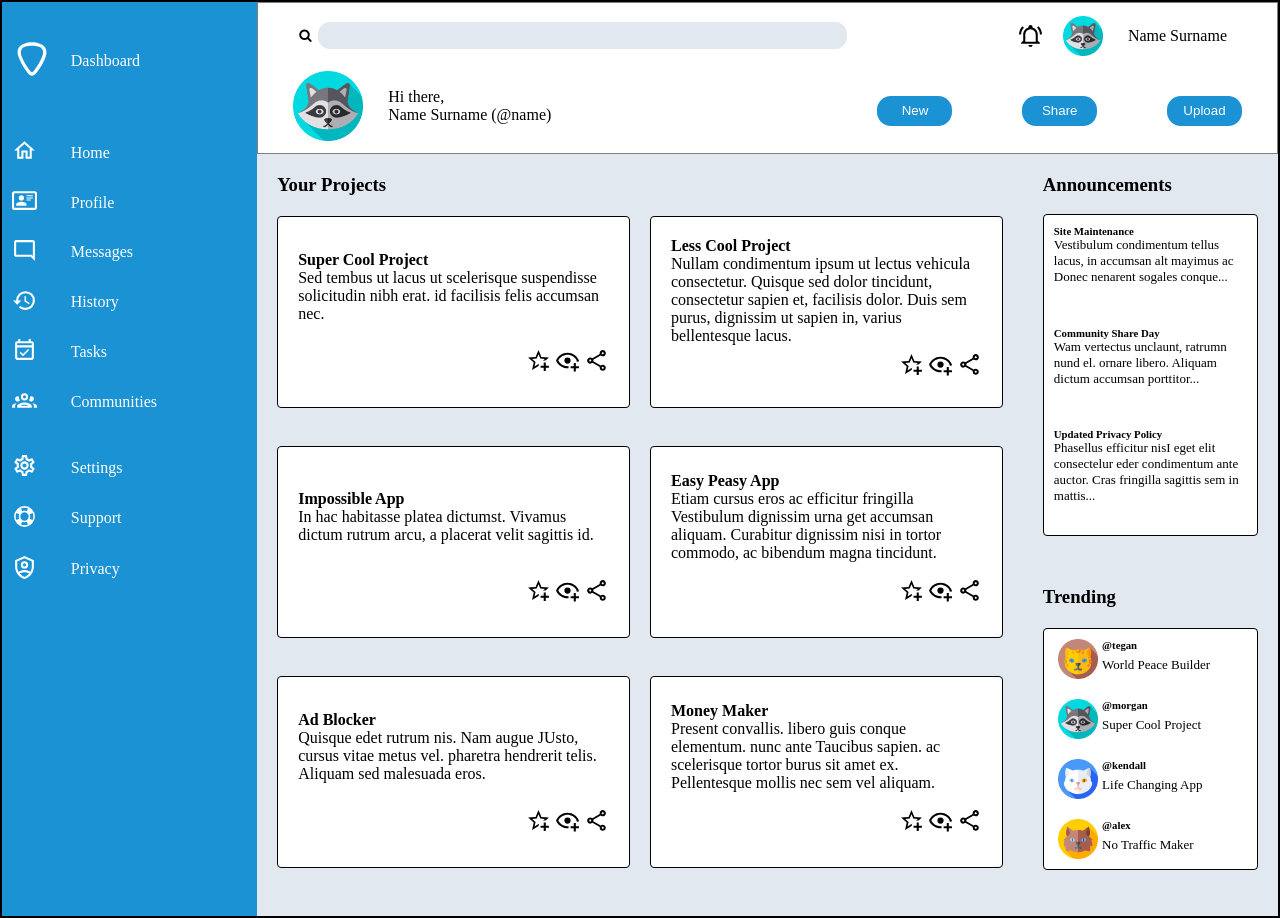
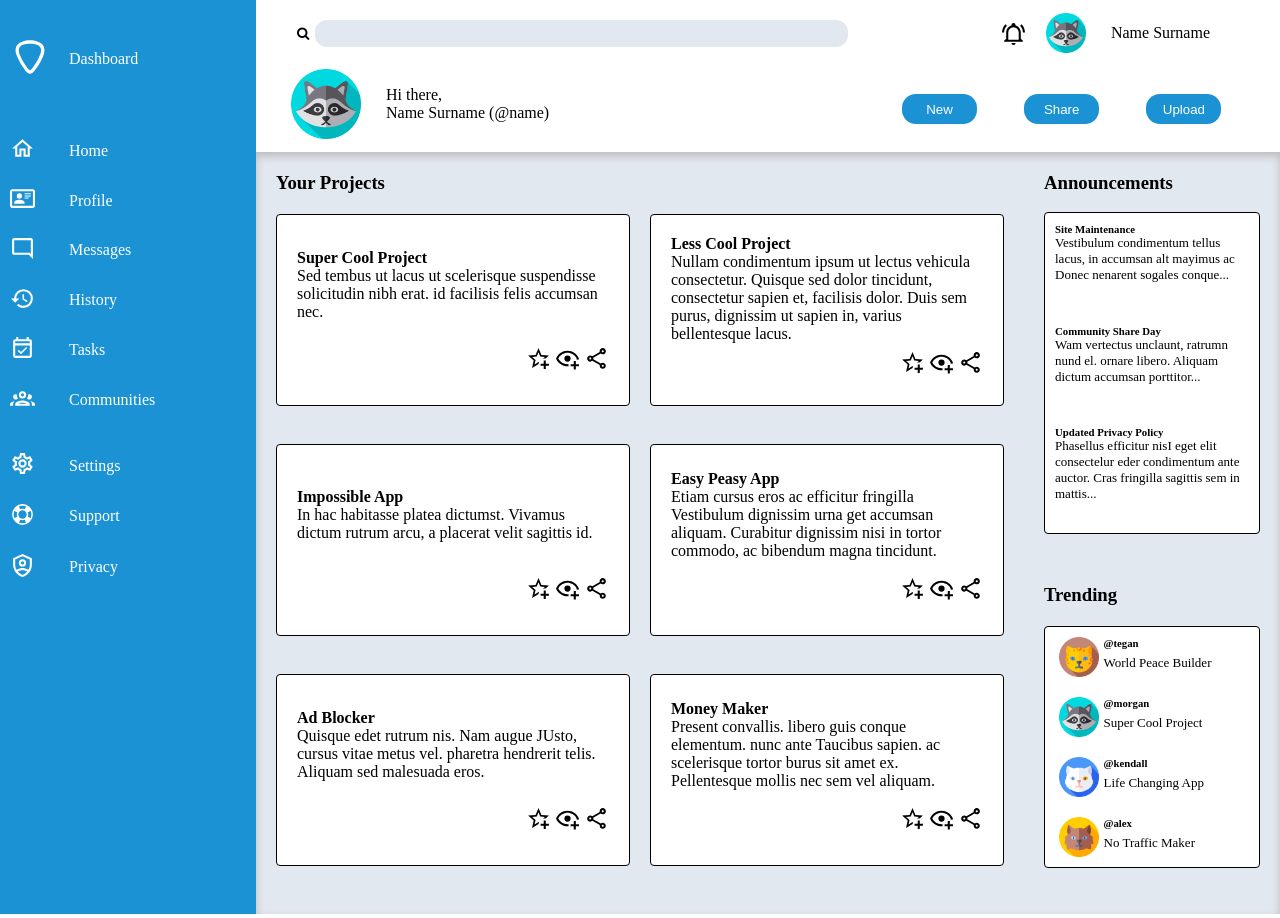
Before and after one commit to assaf-git/admin-dashboard, a plain HTML site: page index.html in a window 1280 px wide. Drawn offline with Linux system fonts and the light colour scheme.

Commit message:
Tweak header elements positioning

```diff
--- a/style.css
+++ b/style.css
@@ -3,7 +3,6 @@
 }
 
 .container {
-    border: 2px solid black;
     display: grid;
     grid-template-columns: 1fr 4fr;
     grid-template-rows: 1fr 5fr;
@@ -20,7 +19,6 @@
     grid-template-areas:
     "search user-p"
     "user-i buttons";
-    border: 1px solid gray;
     padding-left: 35px;
     padding-right: 35px;
 }
@@ -50,6 +48,7 @@
     display: flex;
     justify-content: flex-end;
     align-items: center;
+    padding-right: 20px;
 }
 
 .user-profile img {
@@ -81,7 +80,7 @@
 .header .header-buttons {
     grid-area: buttons;
     display: flex;
-    justify-content: space-between;
+    justify-content: space-around;
     align-items: center;
     padding-left: 15px;
 }
@@ -181,6 +180,7 @@
 .main-content {
     /* padding: 20px 10px; */
     background-color: rgb(226,232,240);
+    box-shadow: inset 0px 4px 8px 0px #BABABA;
     grid-area: main;
     display: grid;
     grid-template-columns: 3fr 1fr;
```
